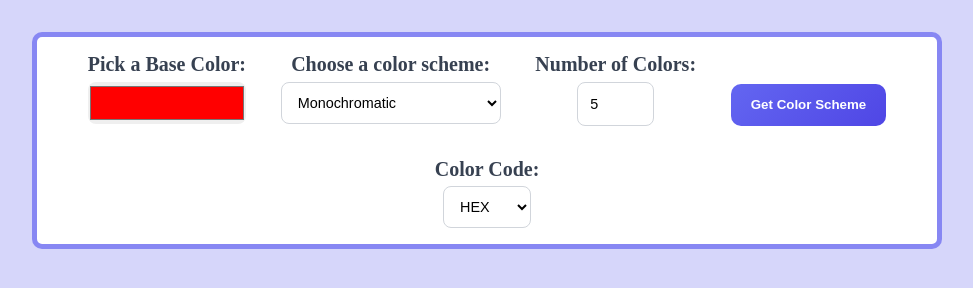
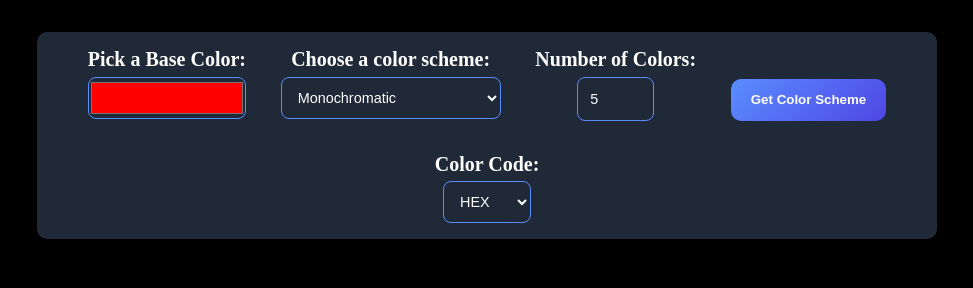
Before and after one commit to seanwalsh-dev/color-scheme-generator, a plain HTML site: page index.html in a window 1280 px wide. Shown: the whole page, without its empty margins (153-1126 px from the left). Drawn offline with Linux system fonts and the light colour scheme.

Commit message:
change style to a dark mode

```diff
--- a/style.css
+++ b/style.css
@@ -4,17 +4,16 @@ body {
   align-items: flex-start;
   justify-content: center;
   margin: 0;
-  background-color: rgba(95, 95, 239, 0.25);
+  background-color: black;
 }
 
 main {
   height: auto;
   width: clamp(300px, 90%, 900px);
   /* width: 800px; */
-  border: 5px solid rgba(95, 95, 239, 0.75);
   border-radius: 10px;
   margin-top: 2em;
-  background-color: #fff;
+  background-color: #1f2937;
 
 }
 
@@ -42,7 +41,7 @@ label {
   gap: 0.35rem;
   font-size: 1.25rem;
   font-weight: 600;
-  color: #374151;
+  color: #fff;
   min-width: 150px;
 }
 
@@ -52,9 +51,10 @@ input[type="color"] {
   width: 100%;
   height: 42px;
   border-radius: 8px;
-  border: none;
+  border: 1px solid #5a8dff;
   padding: 0;
   cursor: pointer;
+  background-color: #1f2937;
 }
 
 input[type="number"],
@@ -62,9 +62,10 @@ select {
   height: 42px;
   padding: 0 0.75rem;
   border-radius: 8px;
-  border: 1px solid #d1d5db;
-  background: #fff;
+  border: 1px solid #5a8dff;
+  color: #fff;
   font-size: 0.9rem;
+  background-color: #1f2937;
 }
 
 input[type="number"]:focus,
@@ -82,7 +83,7 @@ button {
   padding: 0 1.25rem;
   border-radius: 10px;
   border: none;
-  background: linear-gradient(135deg, #6366f1, #4f46e5);
+  background: linear-gradient(135deg, #5a8dff, #4f46e5);
   color: #ffffff;
   font-weight: 600;
   cursor: pointer;
@@ -127,7 +128,7 @@ button:active {
 }
 
 .color-info {
-  background-color: white;
+  background-color: #1f2937;
   color: black;
   padding: 0.5em;
   text-align: center;
@@ -141,6 +142,7 @@ button:active {
 
 .color-code-p {
   font-weight: bold;
+  color: #fff
 }
 
 .color-name,
```
